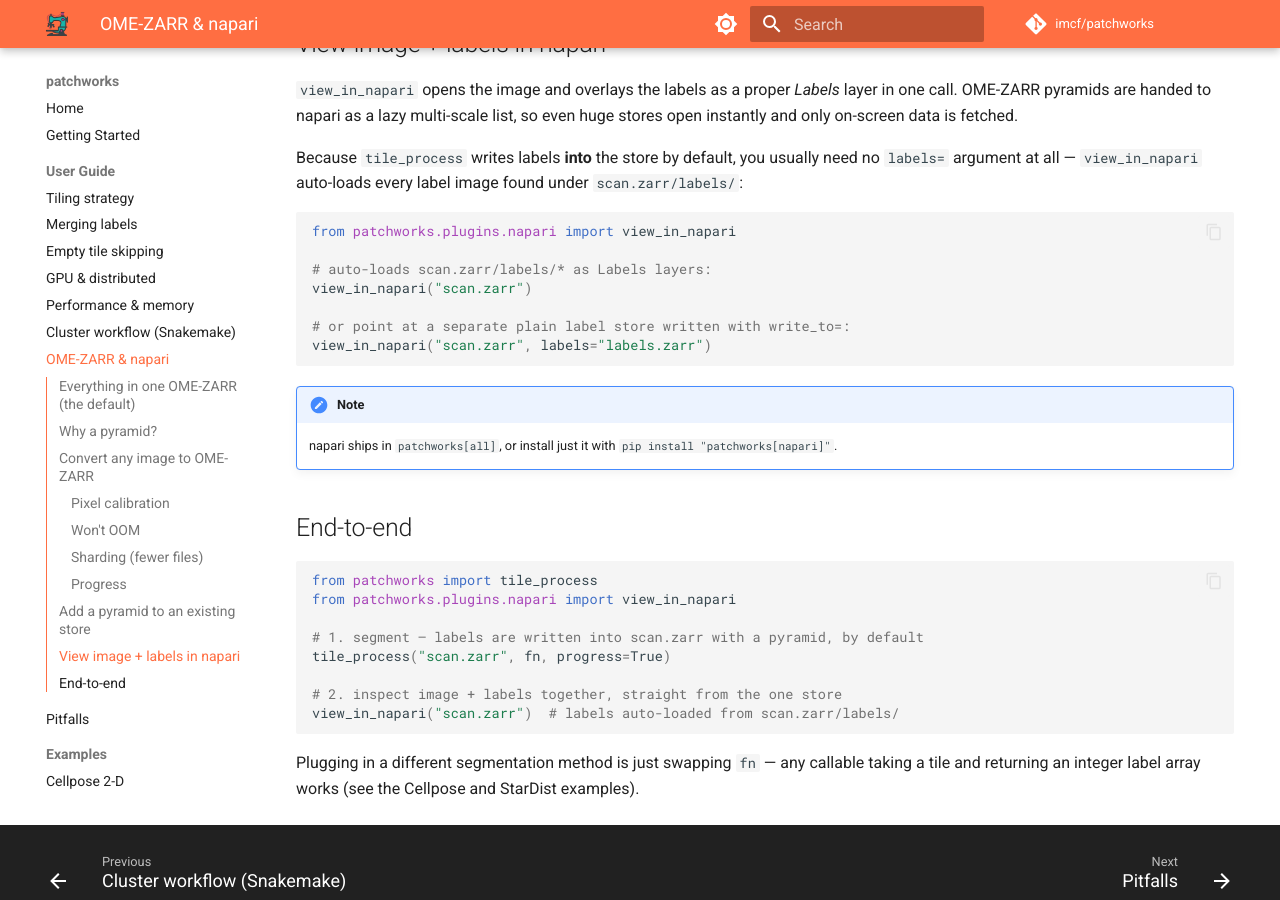
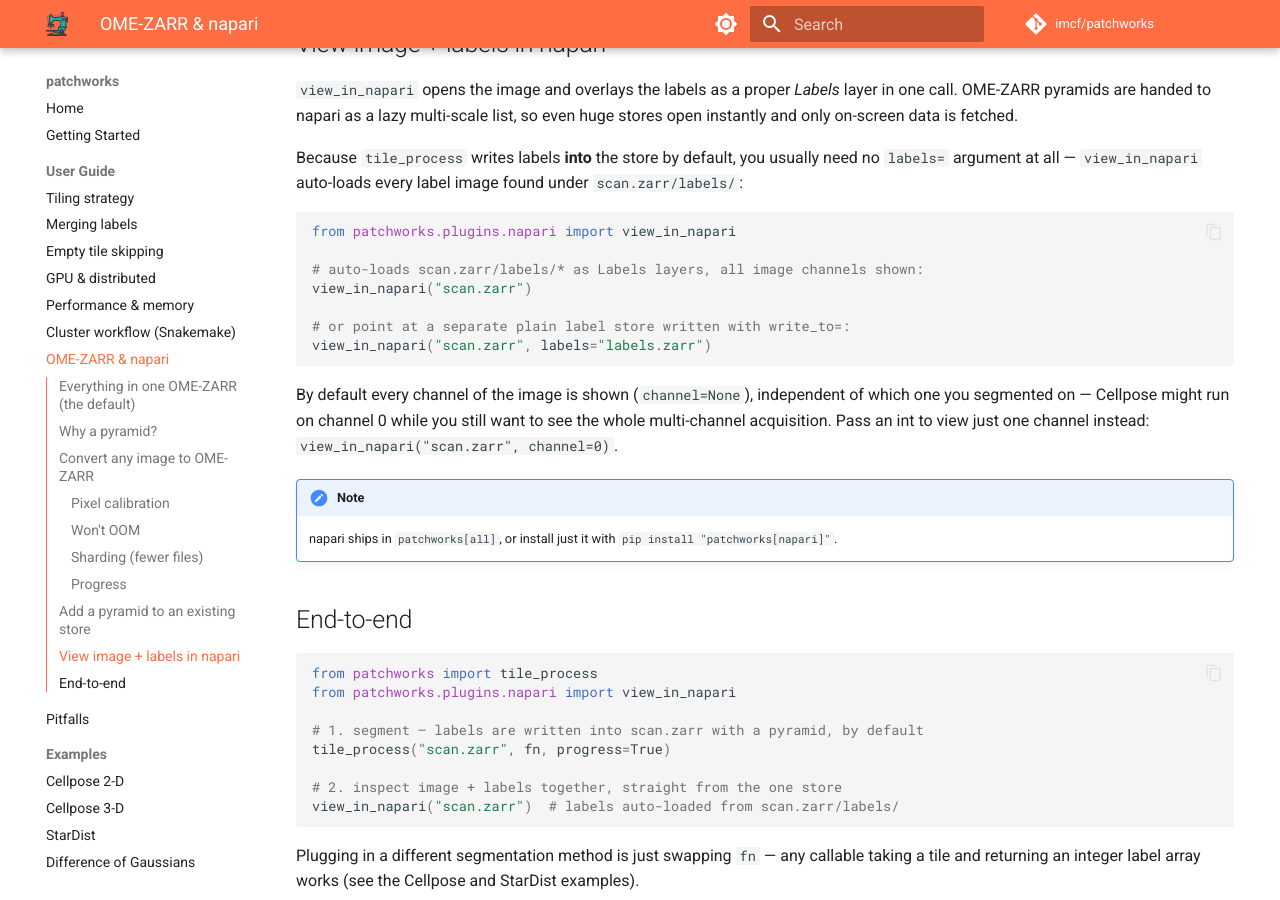
Before and after one commit to imcf/patchworks, an MkDocs documentation site: the page built from docs/guide/ome_zarr_napari.md, in a window 1280 px wide and 900 px high, scrolled down 2505 px. Built offline with MkDocs 1.6.1 and Material for MkDocs 9.7.7, drawn with Linux system fonts in a browser that asks for light colours; comment, search, counter and statistics services are not loaded.

Commit message:
fix(napari): 🐛 default view_in_napari to showing every channel
channel=0 as the default silently hid every channel but the first —
surprising for a "let me look at my image" viewer, especially since
it's independent of whichever channel a segmentation ran on (e.g.
Cellpose on channel 0 while the acquisition has 3-4 channels). Default
to channel=None (all channels); pass an int to view just one.

````diff
--- a/docs/guide/ome_zarr_napari.md
+++ b/docs/guide/ome_zarr_napari.md
@@ -136,12 +136,17 @@
 ```python
 from patchworks.plugins.napari import view_in_napari
 
-# auto-loads scan.zarr/labels/* as Labels layers:
+# auto-loads scan.zarr/labels/* as Labels layers, all image channels shown:
 view_in_napari("scan.zarr")
 
 # or point at a separate plain label store written with write_to=:
 view_in_napari("scan.zarr", labels="labels.zarr")
 ```
+
+By default every channel of the image is shown (`channel=None`), independent
+of which one you segmented on — Cellpose might run on channel 0 while you
+still want to see the whole multi-channel acquisition. Pass an int to view
+just one channel instead: `view_in_napari("scan.zarr", channel=0)`.
 
 !!! note
     napari ships in `patchworks[all]`, or install just it with
````
Also changed, not shown: 1 other file.
